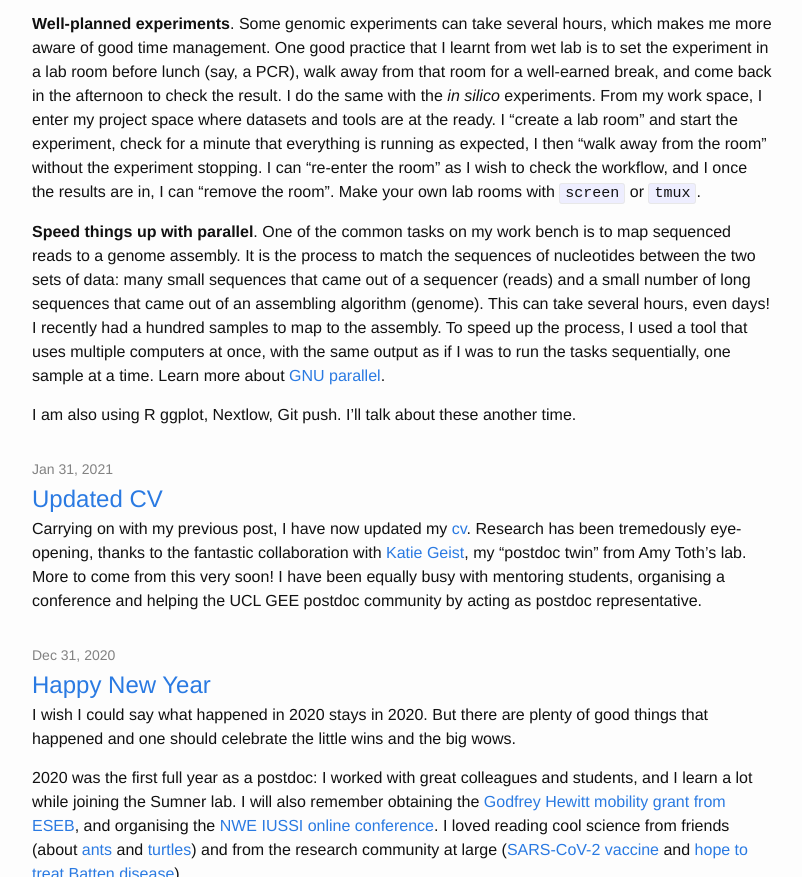
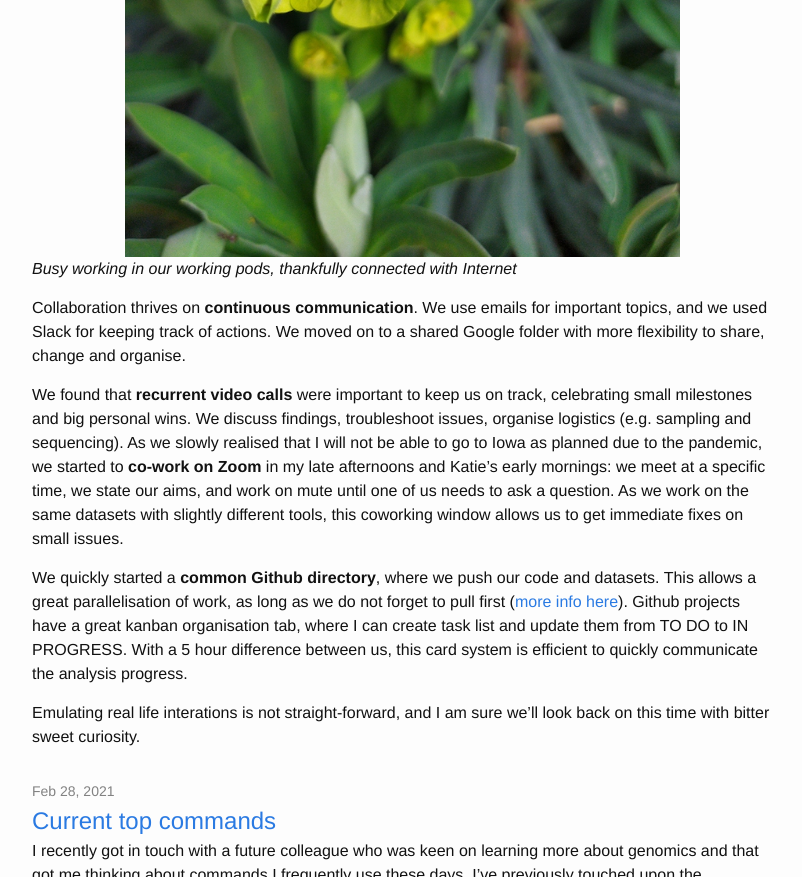
Before and after one commit to EmelineFavreau/EmelineFavreau.github.io, a Jekyll site: the page built from blog.md, in a window 1280 px wide and 900 px high, scrolled down 770 px, cut to the strip 0-877 px from the top of the window. Shown: the whole strip, without its empty margins (238-1040 px from the left). Built offline with Jekyll 4.4.1, drawn with Linux system fonts in a browser that asks for light colours; some of the changed text lies outside the part shown.

Commit message:
updating blog

```diff
--- a/_posts/2021-03-A_year_working_from_home.md
+++ b/_posts/2021-03-31-A-year-working-from-home.md
@@ -6,8 +6,8 @@ title:  "A year working from home"
 
 2020-2021 in London have been great to reducing my commuting time to two seconds from my bedroom to my living-room. Challenges were many however, especially when establishing and nurturing intercontinental collaborations. Katie ([postdoc at Iowa State University](https://github.com/ksgeist)) and I have been working on each side of the pond, untangling the association between molecular processes and evolution of sociality. Here are few tips that worked for us.
 
-![stamps](/assets/ants-on-plants.jpg)
-_Github essentials: you can fork a project and work on a new branch_
+![ants](/assets/ants-on-plants.jpg)
+_Busy working in our working pods, thankfully connected with Internet_
 
 Collaboration thrives on **continuous communication**. We use emails for important topics, and we used Slack for keeping track of actions. We moved on to a shared Google folder with more flexibility to share, change and organise.
 
```
